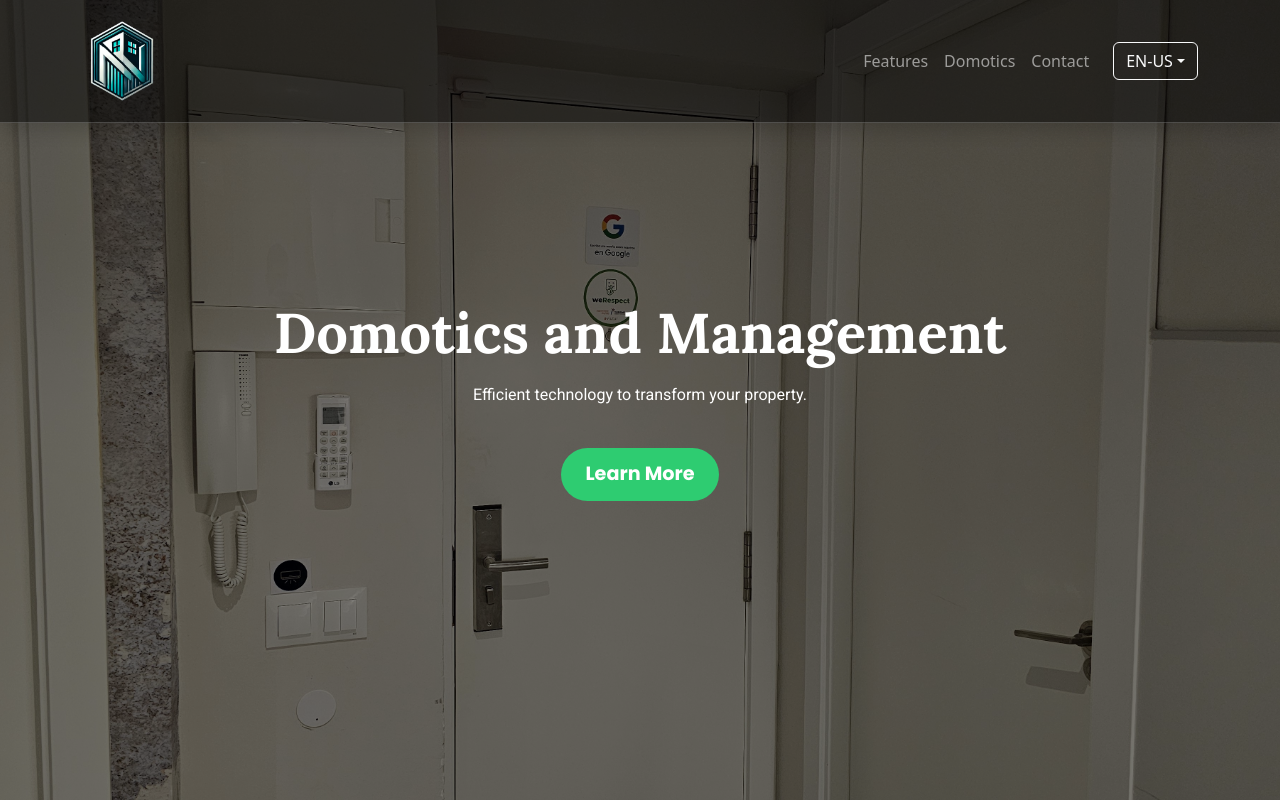
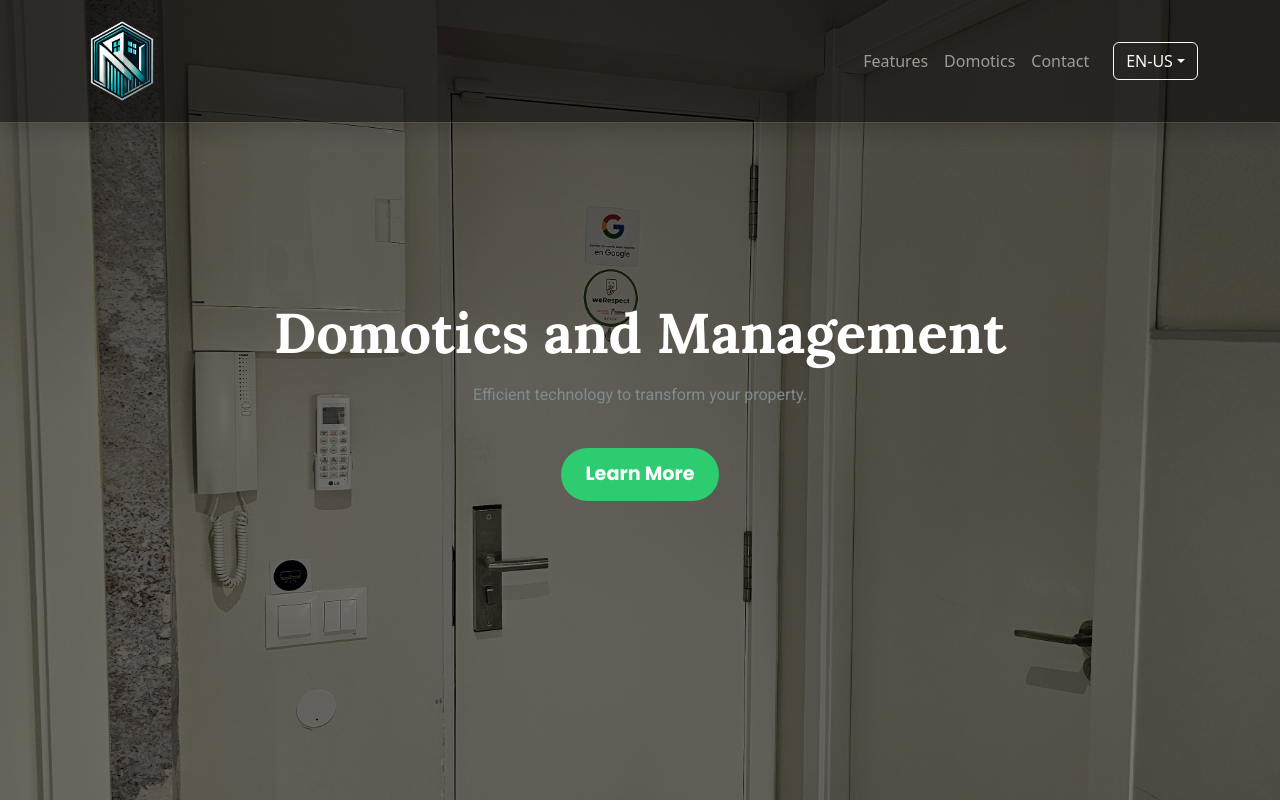
Before and after one commit to alejandrogomezl/Nebstala_web, a React (Create React App) app: page / in a window 1280 px wide. Shown: the top 802 px of the page. Built offline with nearby package versions, Linux system fonts and the light colour scheme.

Commit message:
Refactor Header component styles for improved readability and consistency

```diff
--- a/src/components/domotics/Header.jsx
+++ b/src/components/domotics/Header.jsx
@@ -14,7 +14,7 @@ const Header = () => {
         </h1>
 
         {/* Descripción */}
-        <p className="lead mt-3" style={{ fontFamily: 'Roboto, sans-serif', color: '#FFFFFF' }}>
+        <p className="lead mt-33 " style={{ fontFamily: 'Roboto, sans-serif'}}>
           {t('domotics.description')}
         </p>
       </div>
--- a/src/css/domotics/Header.css
+++ b/src/css/domotics/Header.css
@@ -76,6 +76,6 @@
       transform: scale(1.05); /* Aumenta ligeramente el tamaño */
     }
 
-    .mt-3 {
-      color: #FFFFFF !important;
+    .mt-33 {
+      color: #FFFFFF !important
     }
```
